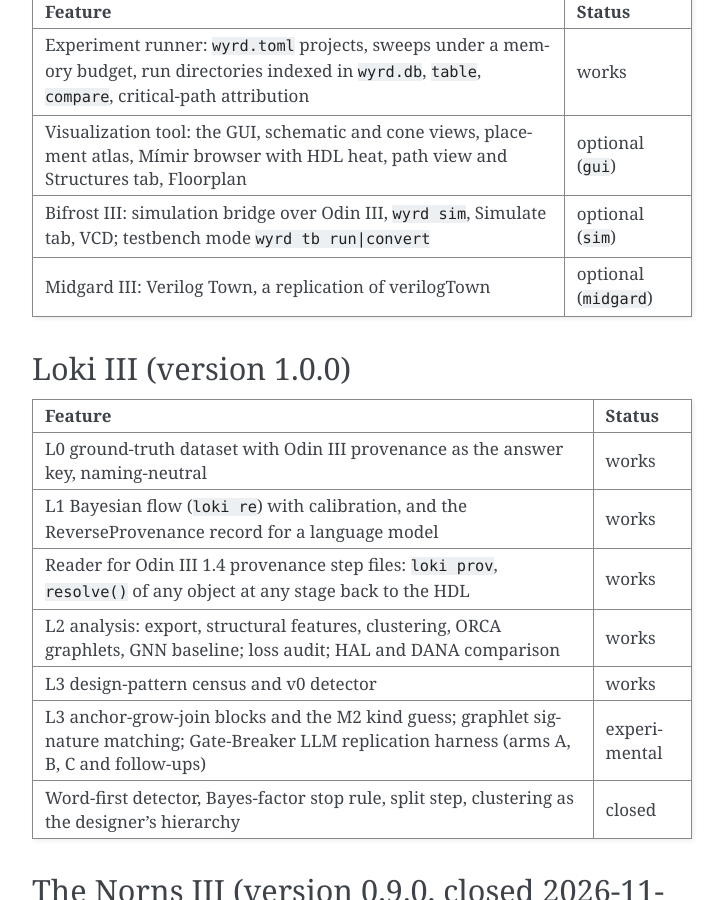
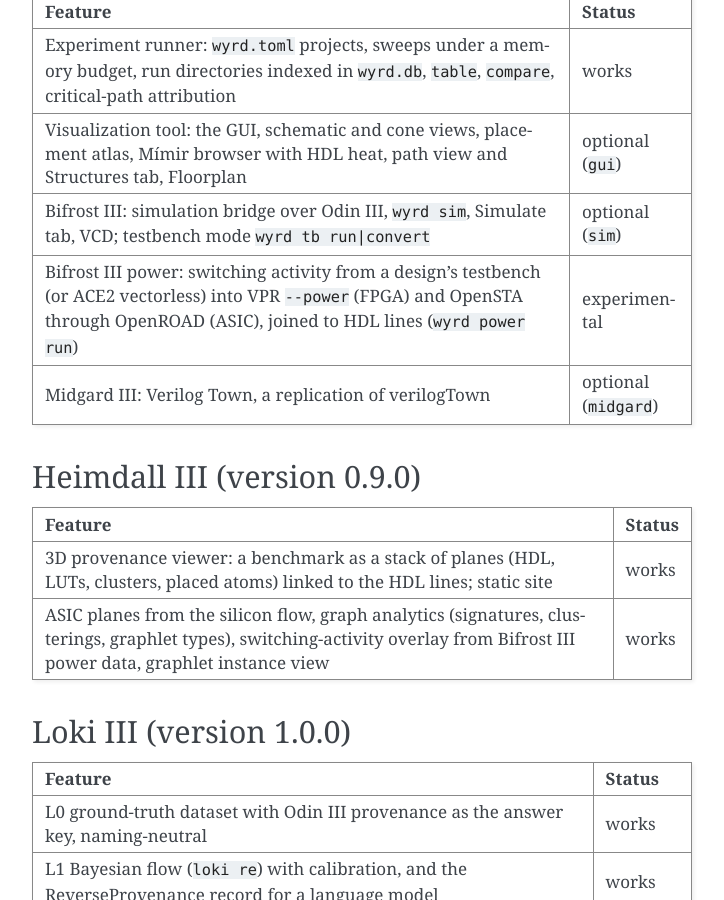
Before and after one commit to drpaj12/YggdrasilIII, a Sphinx documentation site: the page built from docs/features.md, in a window 1280 px wide and 900 px high, scrolled down 1678 px. Shown: the whole window, without its empty margins (388-1112 px from the left). Built offline with Sphinx 7.4.7, drawn with Linux system fonts in a browser that asks for light colours; some of the changed text lies outside the part shown.

Commit message:
Tree picture: all current activities (simulation, power, Heimdall views, OpenCores, Seeker families); features rows (#75)
Claude-Session: https://claude.ai/code/session_01P6EspARcYHiCHb7DjCq7ya

Co-authored-by: Claude Sonnet 5.5 <noreply@anthropic.com>

```diff
--- a/docs/features.md
+++ b/docs/features.md
@@ -33,7 +33,16 @@ line points to, are in each repository's README. Versions of the components are
 | Experiment runner: `wyrd.toml` projects, sweeps under a memory budget, run directories indexed in `wyrd.db`, `table`, `compare`, critical-path attribution | works |
 | Visualization tool: the GUI, schematic and cone views, placement atlas, Mímir browser with HDL heat, path view and Structures tab, Floorplan | optional (`gui`) |
 | Bifrost III: simulation bridge over Odin III, `wyrd sim`, Simulate tab, VCD; testbench mode `wyrd tb run\|convert` | optional (`sim`) |
+| Bifrost III power: switching activity from a design's testbench (or ACE2 vectorless) into VPR `--power` (FPGA) and OpenSTA through OpenROAD (ASIC), joined to HDL lines (`wyrd power run`) | experimental |
 | Midgard III: Verilog Town, a replication of verilogTown | optional (`midgard`) |
+
+(features-heimdall)=
+## Heimdall III (version 0.9.0)
+
+| Feature | Status |
+|---|---|
+| 3D provenance viewer: a benchmark as a stack of planes (HDL, LUTs, clusters, placed atoms) linked to the HDL lines; static site | works |
+| ASIC planes from the silicon flow, graph analytics (signatures, clusterings, graphlet types), switching-activity overlay from Bifrost III power data, graphlet instance view | works |
 
 (features-loki)=
 ## Loki III (version 1.0.0)
@@ -65,6 +74,7 @@ line points to, are in each repository's README. Versions of the components are
 | Hardware Trojan Library (triggers, payloads) with HDL and netlist insertion | works |
 | Seeker v2.0 families (Comb and Seq) with obfuscation, release gates, releases with datasheets, and a rareness report | works |
 | Seeker-Proc processor pilot | experimental |
+| Seeker-Si v2.0-rc1: standard-cell (SKY130) circuits on OpenCores bases, a new set that is not compared per base with Comb, Seq or Proc | experimental |
 | Detector baselines (size-only control, rare-signal, graphlet drift, GNNs) | works |
 | Submission format and scorer (hosting not decided) | works |
 | Cut-and-stitch for payloads that ABC would remove (in Seeker-Comb rc5 and Seeker-Seq rc6) | works |
@@ -76,6 +86,7 @@ line points to, are in each repository's README. Versions of the components are
 |---|---|
 | Circuit knowledge base: one `records` table plus schema 7 tables for designs, meta, lineage, flow configs, runs, timing, per-path timing and the HDL graph | works |
 | Measurers: Hutton-style structure, Rent's rule, graphlet totals; importers for Norns, Loki and Odin III flow runs | works |
+| OpenCores suite (16 projects) in the benchmark registry | works |
 | Benchmark registry (`suite:design@flow`), content-addressed blobs, snapshots | works |
 | `mimir fetch`: local store, archive directory, cache, then URL, sha256 verified; online data at <https://drpeterjamieson.com/RESEARCH/MIMIR/mimir-data> (benchmark index online since 2026-11-02) | works |
 | Privacy tools: host aliases, scrubbing, `privacy-check` | works |
```
Also changed, not shown: docs/_static/yggdrasil-tree.png, images/yggdrasil-tree.png, images/yggdrasil-tree.svg, 1 other file.
